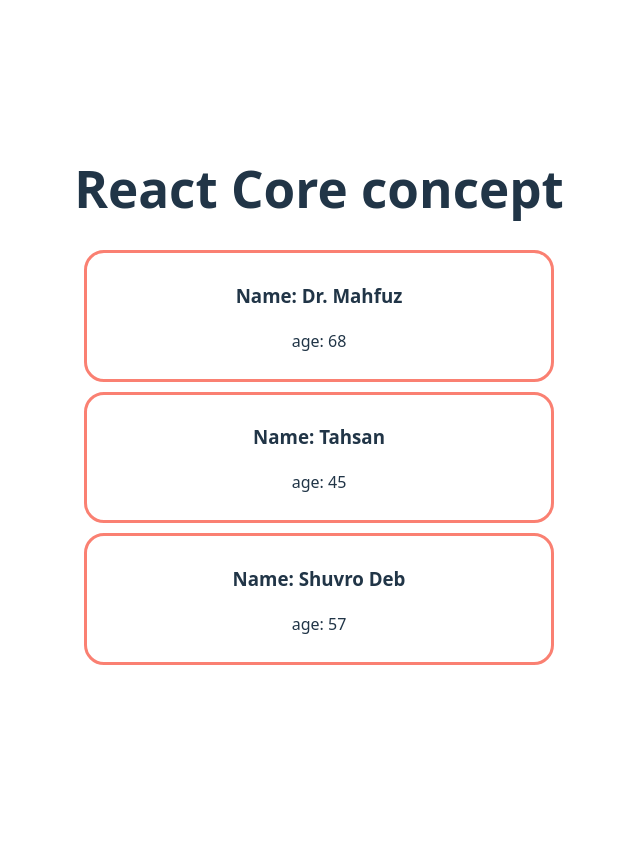
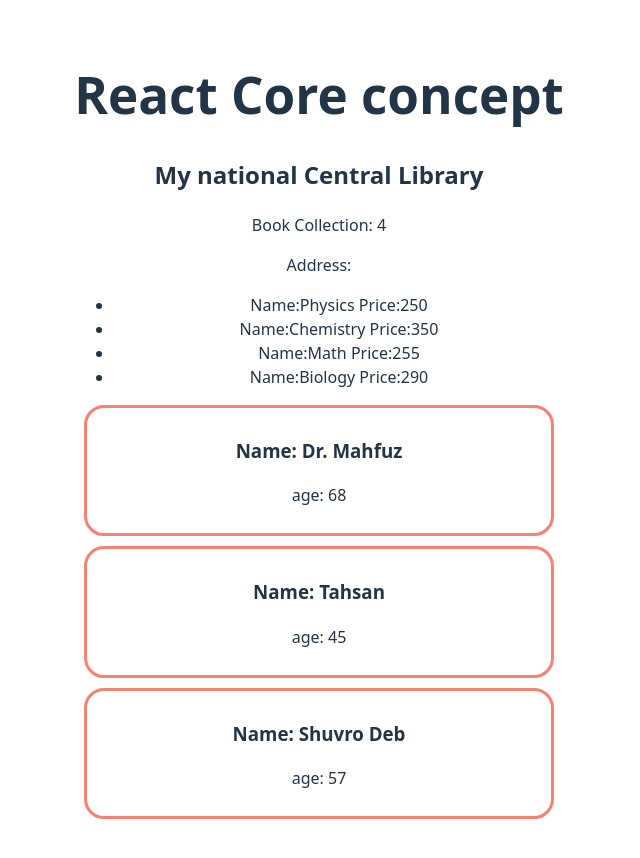
Before and after one commit to piasmajumdar/explore-core-react, a React (Vite) app: page / in a window 1280 px wide. Shown: the top 858 px of the page, without its empty margins (321-961 px from the left). Before the commit the page ends 800 px from the top, so only its background shows below. Built offline with nearby package versions, Linux system fonts and the light colour scheme.

Commit message:
recap summary and practiced component, object renedering

```diff
--- a/src/App.jsx
+++ b/src/App.jsx
@@ -4,6 +4,7 @@
 import Actor from "./Actor";
 import { act } from 'react';
 import Singer from './Singer';
+import Library from './Library';
 
 function App() {
 
@@ -15,12 +16,21 @@
     {id:3, name: 'Shuvro Deb', age: 57}
   ];
 
+  const books = [
+    {id:1, name: 'Physics', price:250},
+    {id:2, name: 'Chemistry', price:350},
+    {id:3, name: 'Math', price:255},
+    {id:4, name: 'Biology', price:290},
+  ]
+
 
   // let time = 50;
 
   return (
     <>
       <h1>React Core concept</h1>
+
+      <Library books={books}></Library>
 
       {
         singers.map(singer => <Singer key={singer.id} singer={singer}></Singer>)
--- /dev/null
+++ b/src/Book.jsx
@@ -0,0 +1,4 @@
+export default function Book({book}){
+    // console.log(book)
+    return <li>Name:{book.name} Price:{book.price} </li>
+}
--- /dev/null
+++ b/src/Library.jsx
@@ -0,0 +1,16 @@
+import Book from './Book'
+
+export default function Library({books}){
+    return (
+        <div>
+            <h2>My national Central Library</h2>
+            <p>Book Collection: {books.length}</p>
+            <p>Address: </p>
+            <ul>
+                {
+                    books.map(book=> <Book key={book.id} book={book}></Book>)
+                }
+            </ul>
+        </div>
+    )
+}
```
Also changed, not shown: src/summary.jsx (added, +8 -0 lines).
